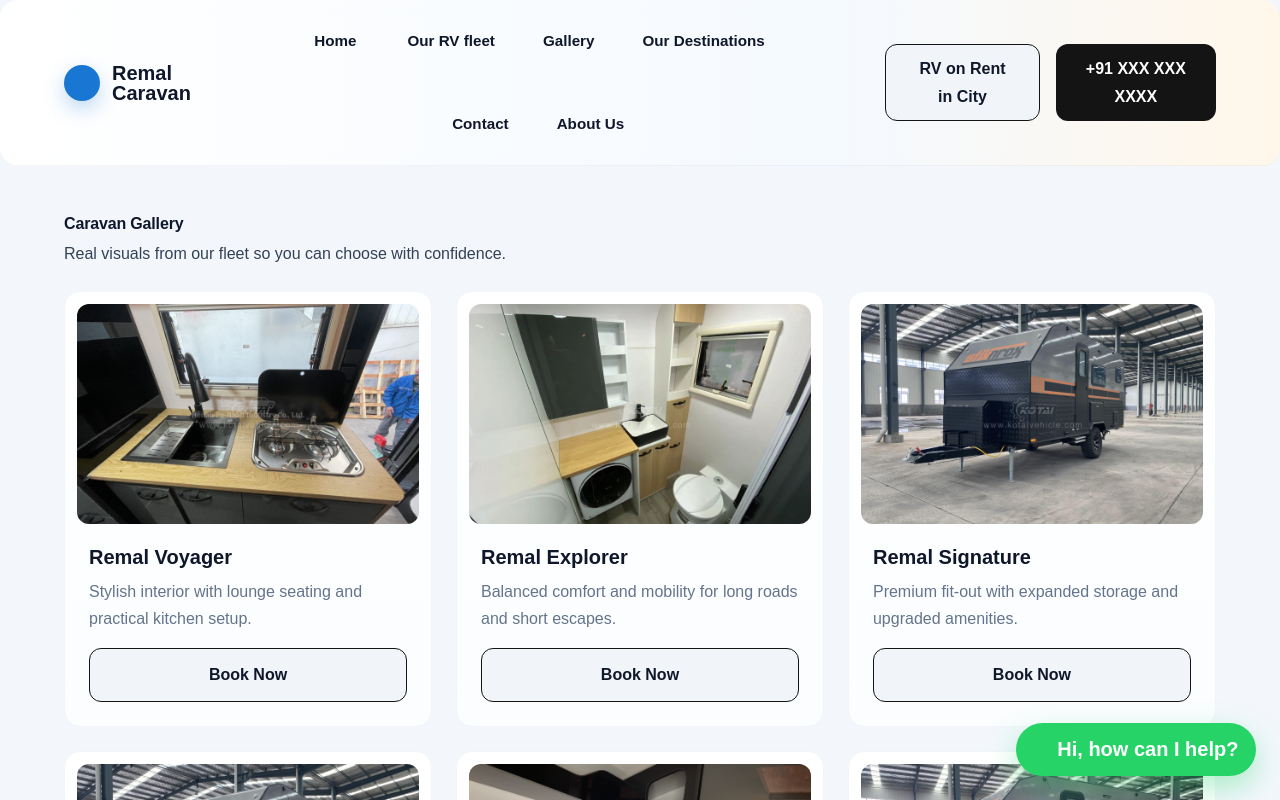
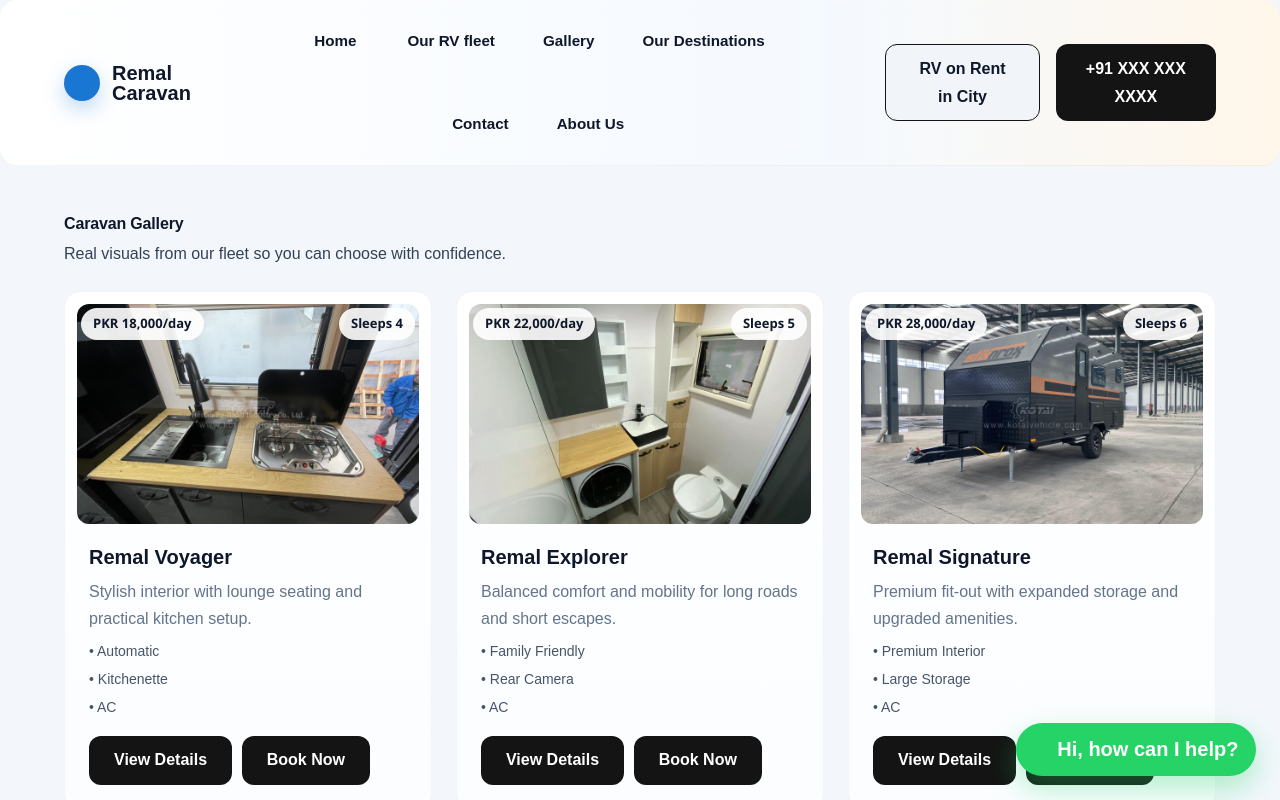
Before and after one commit to syedfaiqali/RemalCaravan, a React (Vite) app: page /gallery in a window 1280 px wide. Shown: the top 800 px of the page. Built offline with nearby package versions, Linux system fonts and the light colour scheme; some icons are missing.

Commit message:
main: fixed build error

```diff
--- a/src/components/common/CustomCard.tsx
+++ b/src/components/common/CustomCard.tsx
@@ -1,4 +1,4 @@
-import { Card, CardContent, CardMedia, Typography, Box } from '@mui/material'
+import { Card, CardContent, CardMedia, Typography, Box, Chip } from '@mui/material'
 import CustomButton from './CustomButton'
 
 interface CustomCardProps {
@@ -9,9 +9,13 @@ interface CustomCardProps {
   btnBgColor?: string
   btnTextColor?: string
   onBookNow?: () => void
+  badge?: string
+  subBadge?: string
+  specs?: string[]
+  children?: React.ReactNode
 }
 
-function CustomCard({ title, description, image, price, btnBgColor, btnTextColor, onBookNow }: CustomCardProps) {
+function CustomCard({ title, description, image, price, btnBgColor, btnTextColor, onBookNow, badge, subBadge, specs, children }: CustomCardProps) {
   return (
     <Card
       elevation={0}
@@ -30,7 +34,7 @@ function CustomCard({ title, description, image, price, btnBgColor, btnTextColor
         },
       }}
     >
-      <Box sx={{ p: 1.5 }}>
+      <Box sx={{ p: 1.5, position: 'relative' }}>
         <Box
           sx={{
             width: '100%',
@@ -50,6 +54,32 @@ function CustomCard({ title, description, image, price, btnBgColor, btnTextColor
             />
           ) : null}
         </Box>
+        {badge && (
+          <Chip
+            label={badge}
+            sx={{
+              position: 'absolute',
+              top: 16,
+              left: 16,
+              bgcolor: 'rgba(255, 255, 255, 0.9)',
+              color: '#0F172A',
+              fontWeight: 600,
+            }}
+          />
+        )}
+        {subBadge && (
+          <Chip
+            label={subBadge}
+            sx={{
+              position: 'absolute',
+              top: 16,
+              right: 16,
+              bgcolor: 'rgba(255, 255, 255, 0.9)',
+              color: '#0F172A',
+              fontWeight: 600,
+            }}
+          />
+        )}
       </Box>
 
       <CardContent sx={{ flexGrow: 1, p: '1.5rem', pt: 0.5 }}>
@@ -77,6 +107,24 @@ function CustomCard({ title, description, image, price, btnBgColor, btnTextColor
           {description}
         </Typography>
 
+        {specs && specs.length > 0 && (
+          <Box sx={{ mb: 2 }}>
+            {specs.map((spec, index) => (
+              <Typography
+                key={index}
+                sx={{
+                  fontFamily: '"Plus Jakarta Sans", sans-serif',
+                  fontSize: '0.875rem',
+                  color: '#475569',
+                  mb: 0.5,
+                }}
+              >
+                • {spec}
+              </Typography>
+            ))}
+          </Box>
+        )}
+
         <Typography
           sx={{
             fontFamily: '"Plus Jakarta Sans", sans-serif',
@@ -89,6 +137,9 @@ function CustomCard({ title, description, image, price, btnBgColor, btnTextColor
           {price}
         </Typography>
 
+        {children ? (
+          children
+        ) : (
           <CustomButton
             fullWidth
             bgColor={btnBgColor || "#f1f5f9"}
@@ -101,6 +152,7 @@ function CustomCard({ title, description, image, price, btnBgColor, btnTextColor
           >
             Book Now
           </CustomButton>
+        )}
       </CardContent>
     </Card>
   )
```
Also changed, not shown: 1 other file (tests, documents, lock files or other folders). Lines whose indentation alone changed are shown as unchanged.
